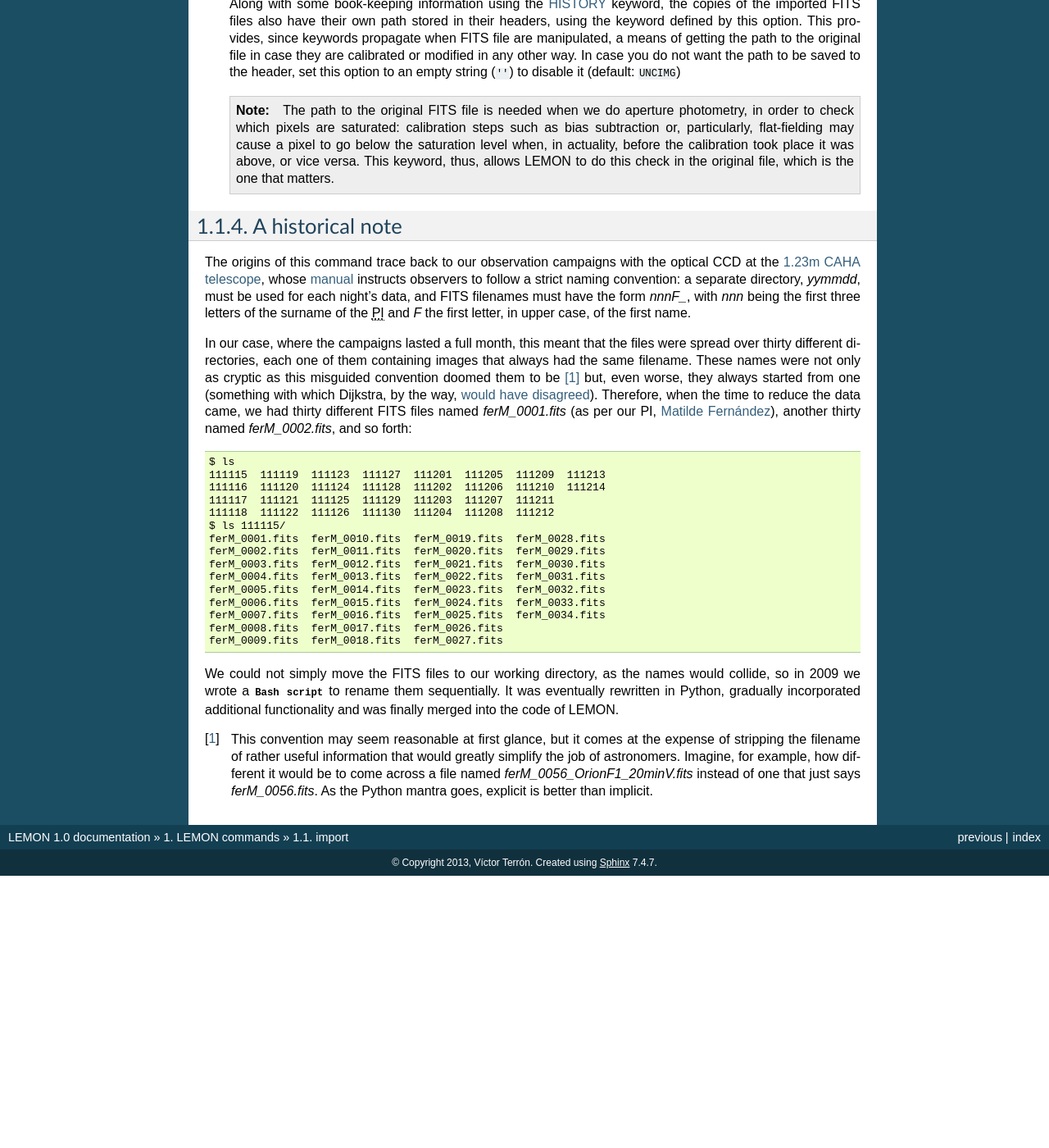
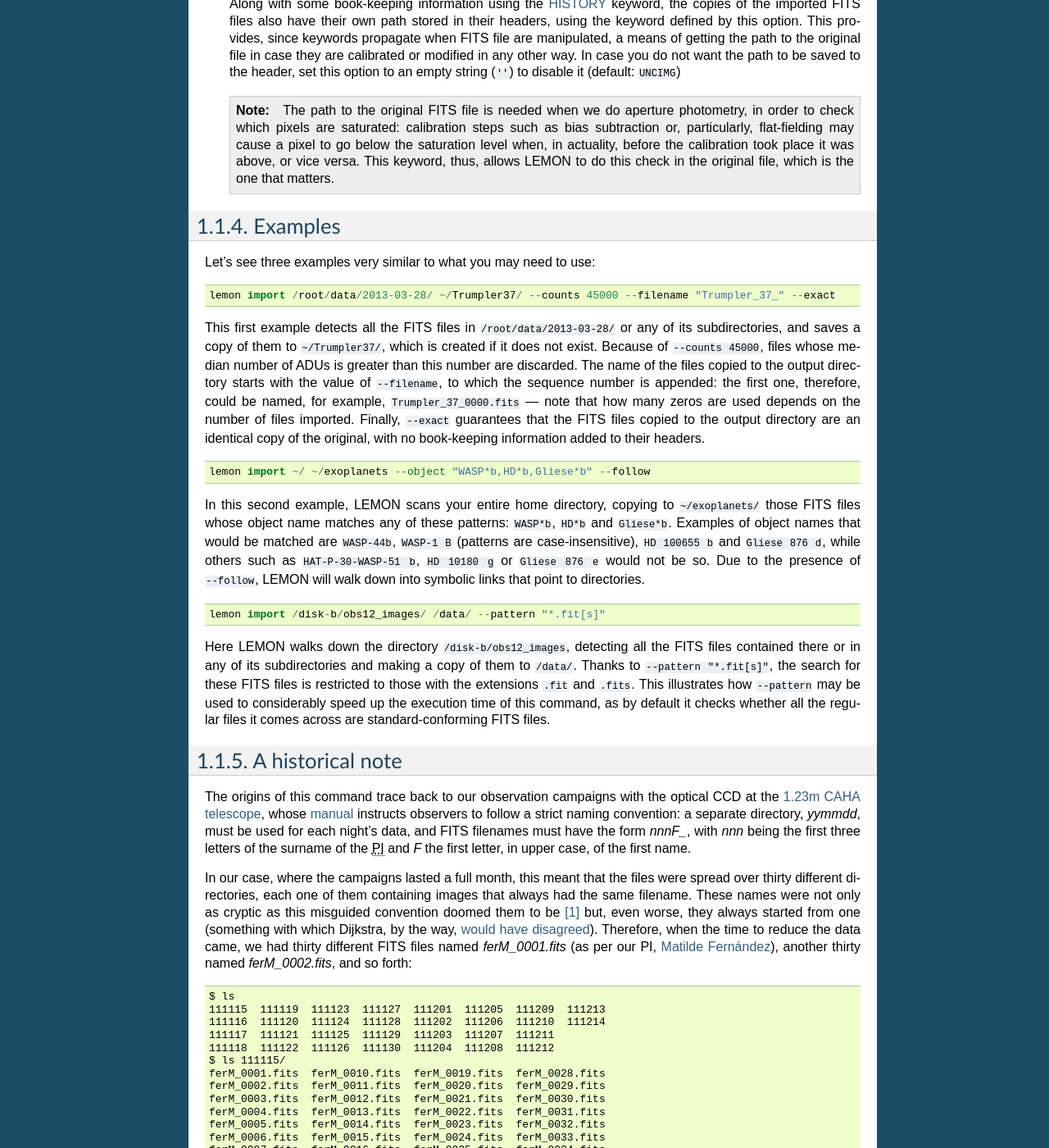
Before and after one commit to vterron/lemon, a Sphinx documentation site: the page built from Doc/commands/import.rst, in a window 1280 px wide and 1400 px high, scrolled down 2928 px. Shown: the whole window at 82% size. Built offline with Sphinx 7.4.7, drawn with Linux system fonts in a browser that asks for light colours; before the commit the page ends 3996 px from its top, so only the background shows below that; some of the changed text lies outside the part shown.

Commit message:
Add "Examples" section to the documentation of 'import'

```diff
--- a/Doc/commands/import.rst
+++ b/Doc/commands/import.rst
@@ -240,6 +240,51 @@ consequences — the least severe of them being LEMON aborting its execution.
    .. _HISTORY: http://archive.stsci.edu/fits/fits_standard/node40.html#SECTION00942420000000000000
 
 
+Examples
+========
+
+Let's see three examples very similar to what you may need to use::
+
+  lemon import /root/data/2013-03-28/ ~/Trumpler37/ --counts 45000 --filename "Trumpler_37_" --exact
+
+This first example detects all the FITS files in ``/root/data/2013-03-28/`` or
+any of its subdirectories, and saves a copy of them to ``~/Trumpler37/``, which
+is created if it does not exist. Because of ``--counts 45000``, files whose
+median number of ADUs is greater than this number are discarded. The name of
+the files copied to the output directory starts with the value of
+``--filename``, to which the sequence number is appended: the first one,
+therefore, could be named, for example, ``Trumpler_37_0000.fits`` — note that
+how many zeros are used depends on the number of files imported. Finally,
+``--exact`` guarantees that the FITS files copied to the output directory are
+an identical copy of the original, with no book-keeping information added to
+their headers.
+
+::
+
+  lemon import ~/ ~/exoplanets --object "WASP*b,HD*b,Gliese*b" --follow
+
+In this second example, LEMON scans your entire home directory, copying to
+``~/exoplanets/`` those FITS files whose object name matches any of these
+patterns: ``WASP*b``, ``HD*b`` and ``Gliese*b``. Examples of object names that
+would be matched are ``WASP-44b``, ``WASP-1 B`` (patterns are
+case-insensitive), ``HD 100655 b`` and ``Gliese 876 d``, while others such as
+``HAT-P-30-WASP-51 b``, ``HD 10180 g`` or ``Gliese 876 e`` would not be so. Due
+to the presence of ``--follow``, LEMON will walk down into symbolic links that
+point to directories.
+
+::
+
+  lemon import /disk-b/obs12_images/ /data/ --pattern "*.fit[s]"
+
+Here LEMON walks down the directory ``/disk-b/obs12_images``, detecting all the
+FITS files contained there or in any of its subdirectories and making a copy of
+them to ``/data/``. Thanks to ``--pattern "*.fit[s]"``, the search for these
+FITS files is restricted to those with the extensions ``.fit`` and ``.fits``.
+This illustrates how ``--pattern`` may be used to considerably speed up the
+execution time of this command, as by default it checks whether all the regular
+files it comes across are standard-conforming FITS files.
+
+
 .. _import-historical-note:
 
 A historical note
```
